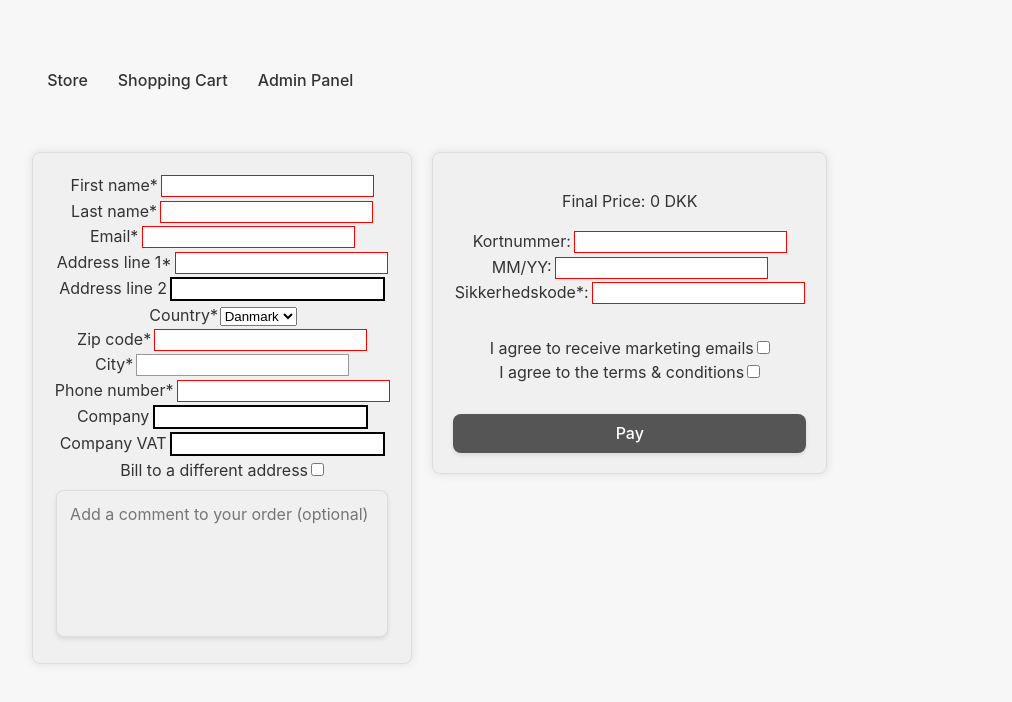
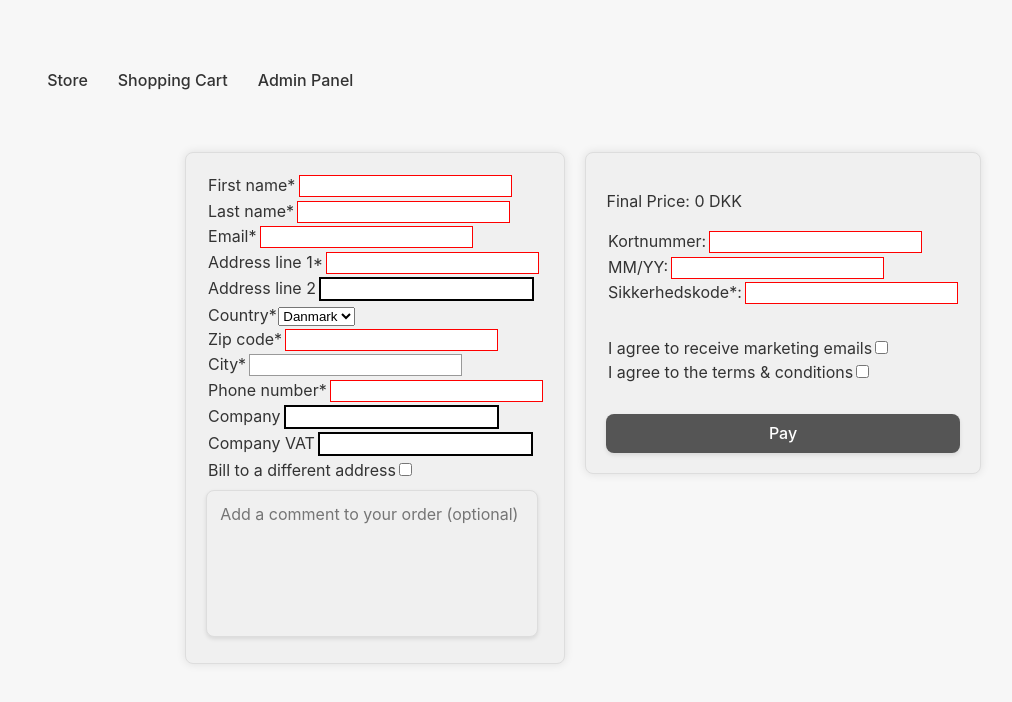
Before and after one commit to SiGoldbach/FrontendWebShop9, a React (Vite) app: page /checkout in a window 1280 px wide. Shown: the top 702 px of the page, without its empty margins (57-1069 px from the left). Built offline with nearby package versions, Linux system fonts and the light colour scheme; no server answers.

Commit message:
now we can fix

```diff
--- a/src/Pages/index.css
+++ b/src/Pages/index.css
@@ -207,7 +207,6 @@ button:focus-visible {
   justify-content: center;
   align-items: center;
   padding: 20px;
-  text-align: center;
   overflow: auto;
 }
 
@@ -360,7 +359,6 @@ button:focus-visible {
 
 .formsContainer {
   display: flex;
-  width: 90%;
   justify-content: center;
   padding: 20px;
   align-items: center;
```
